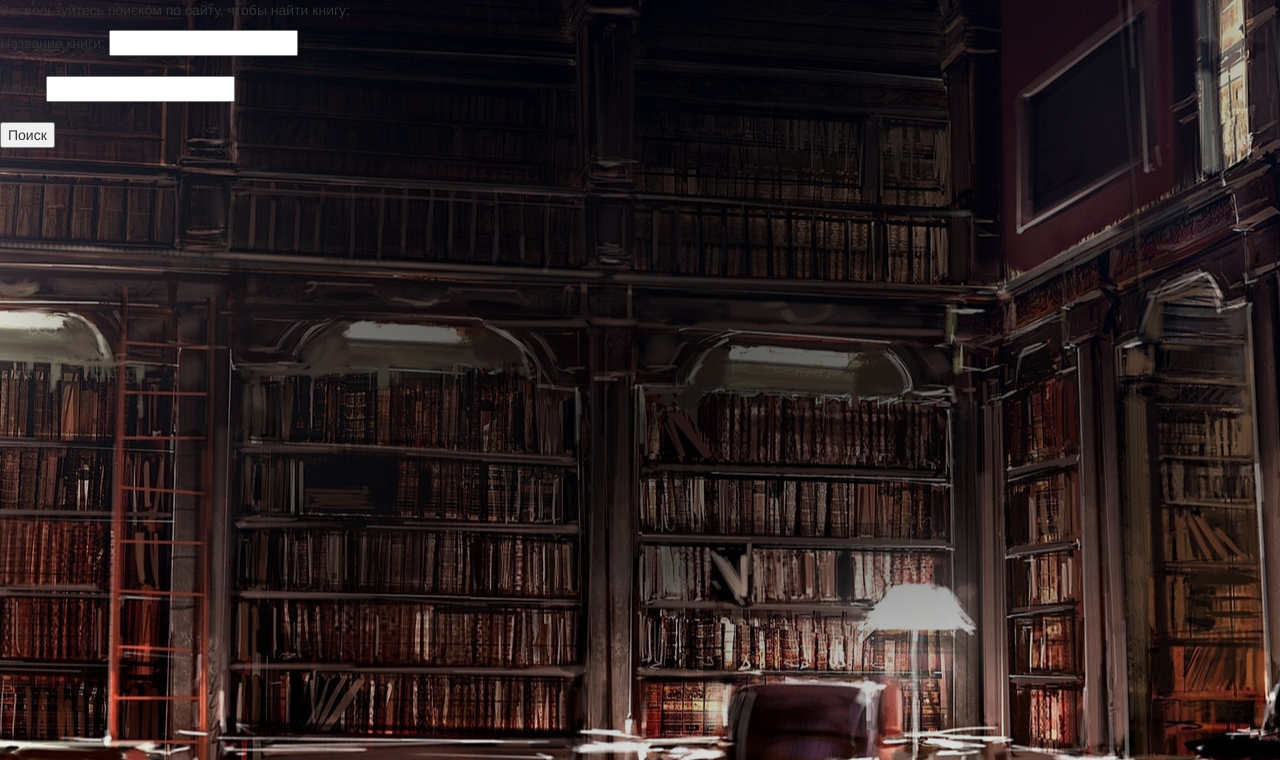
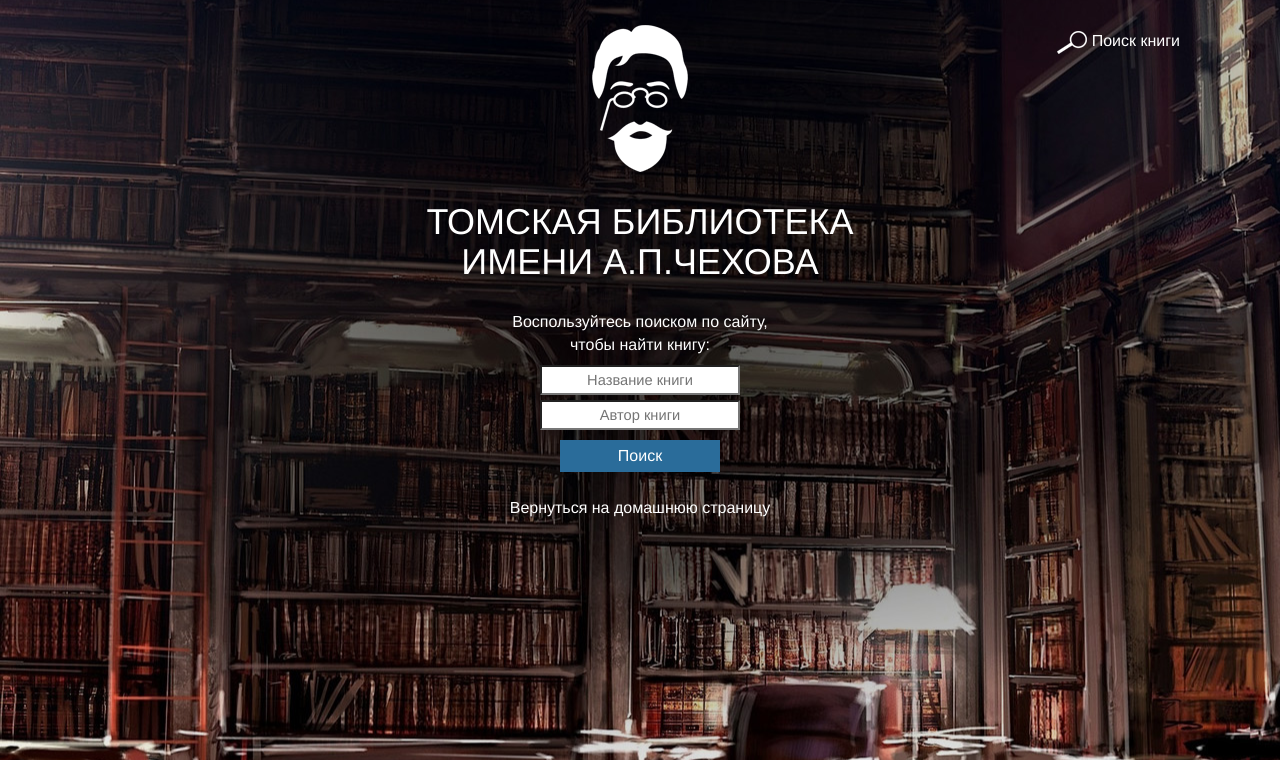
Before and after one commit to aponomareva93/library_system, a Django app: page /search/ in a window 1280 px wide. Shown: the top 760 px of the page. Run offline with Django 3.2, Linux system fonts and the light colour scheme; some libraries are stand-ins or nearby versions.

Commit message:
layout search form, edit some styles in css

```diff
--- a/readers/views.py
+++ b/readers/views.py
@@ -14,11 +14,11 @@ def change_password(request):
         if form.is_valid():
             form.save()
             update_session_auth_hash(request, form.user)
-            messages.success(request, "Password changed.")
+            messages.success(request, "Пароль изменён")
             return render(request, "change_pass.html",
                           {'form': PasswordChangeForm(request.user), 'message': messages})
         else:
-            messages.error(request, "Incorrect password")
+            messages.error(request, "Неверный пароль")
             return render(request, "change_pass.html",
                           {'form': PasswordChangeForm(request.user), 'message': messages})
     return render(request, "change_pass.html",
--- a/static/styles.css
+++ b/static/styles.css
@@ -123,6 +123,13 @@ a:hover{
    text-align: center;
 }
 
+.true {
+   margin-top: 5px;
+   color: green;
+   font-size: 12pt;
+   text-align: center;
+}
+
 .main_page {
     margin-top: 25px;
     text-align: center;
--- a/templates/change_pass.html
+++ b/templates/change_pass.html
@@ -32,9 +32,9 @@
 
                     {% for message in messages %}
                         {% if message.tags == 'error' %}
-                            <p style="color: red;">{{ message }}</p>
+                            <p class="error">{{ message }}</p>
                         {% else %}
-                             <p style="color: green;">{{ message }}</p>
+                            <p class="true">{{ message }}</p>
                         {% endif %}
                     {% endfor %}
 
--- a/templates/search_form.html
+++ b/templates/search_form.html
@@ -1,17 +1,51 @@
 {% extends "base.html" %}
+{% load staticfiles %}
 {% block title %}Поиск{% endblock %}
 {% block content %}
-    <p>Воспользуйтесь поиском по сайту, чтобы найти книгу:</p>
-    {% if error %}
-        <p style="color: red;">Пожалуйста, заполните форму поиска</p>
-    {% endif %}
-    <form action="" method="get">
-        Название книги:
-        <input type="text" name="name">
-        <br><br>
-        Автор:
-        <input type="text" name="author">
-        <br><br>
-        <input type="submit" value="Поиск">
-    </form>
+
+        <div class="header">
+                <div class="container">
+
+                    <div class="row">
+
+                        <div class="col-sm-4"></div>
+                        <div class="col-sm-4 text-center">
+                            <img src="{% static "img/logo.png" %}" class="logo">
+                        </div>
+                        <div class="col-sm-4 text-right">
+                            <div class="search">
+                                <img src="{% static "img/search.png" %}"><a href="../search">Поиск книги</a>
+                            </div>
+                        </div>
+
+                    </div>
+
+                    <div class="title">
+                        <h1>ТОМСКАЯ БИБЛИОТЕКА<br>ИМЕНИ А.П.ЧЕХОВА</h1>
+                    </div>
+
+                    <div class="login">
+                        Воспользуйтесь поиском по сайту,<br> чтобы найти книгу:
+                    </div>
+
+                <form class="form_login" action="" method="get">
+
+                    {% if error %}
+                        <p class="error">Пожалуйста, заполните форму поиска</p>
+                    {% endif %}
+
+                    <input type="text" name="name" placeholder="Название книги"><br>
+
+                    <input type="text" name="author" placeholder="Автор книги"><br>
+
+                    <button type="submit" class="btn bucket">Поиск</button><br>
+
+                </form>
+
+                <div class="main_page">
+                    <a href="../index">Вернуться на домашнюю страницу</a>
+                </div>
+
+                </div>
+    </div>
 {% endblock %}
```
